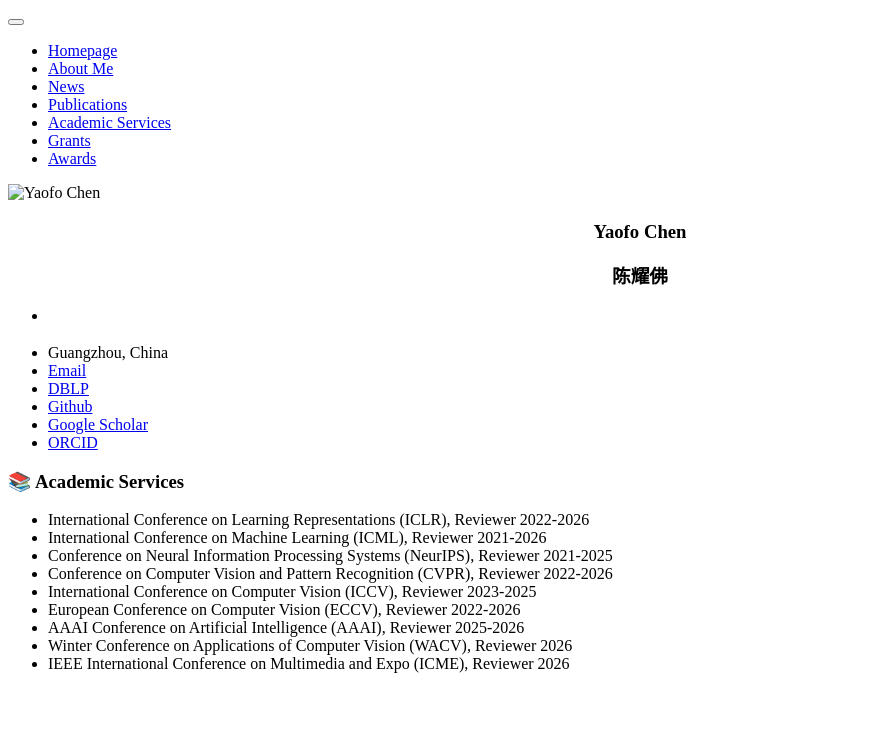
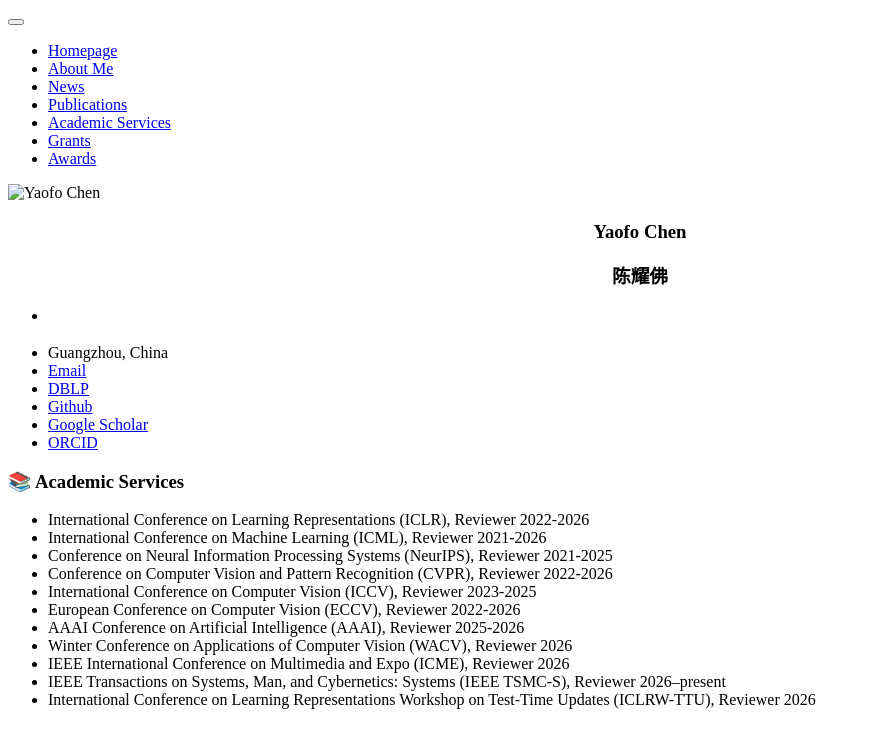
Before and after one commit to chenyaofo/homepagev2, a Jekyll site: the page built from _pages/includes/services.md, in a window 1280 px wide. Shown: the top 748 px of the page, without its empty margins (0-871 px from the left). Built offline with Jekyll 4.4.1, drawn with Linux system fonts in a browser that asks for light colours; our own code applies the rules of GitHub Pages for plain Markdown files.

Commit message:
Update services.md

```diff
--- a/_pages/includes/services.md
+++ b/_pages/includes/services.md
@@ -8,3 +8,5 @@
 - AAAI Conference on Artificial Intelligence (AAAI), Reviewer 2025-2026
 - Winter Conference on Applications of Computer Vision (WACV), Reviewer 2026
 - IEEE International Conference on Multimedia and Expo (ICME), Reviewer 2026
+- IEEE Transactions on Systems, Man, and Cybernetics: Systems (IEEE TSMC-S), Reviewer 2026–present
+- International Conference on Learning Representations Workshop on Test-Time Updates (ICLRW-TTU), Reviewer 2026
```
